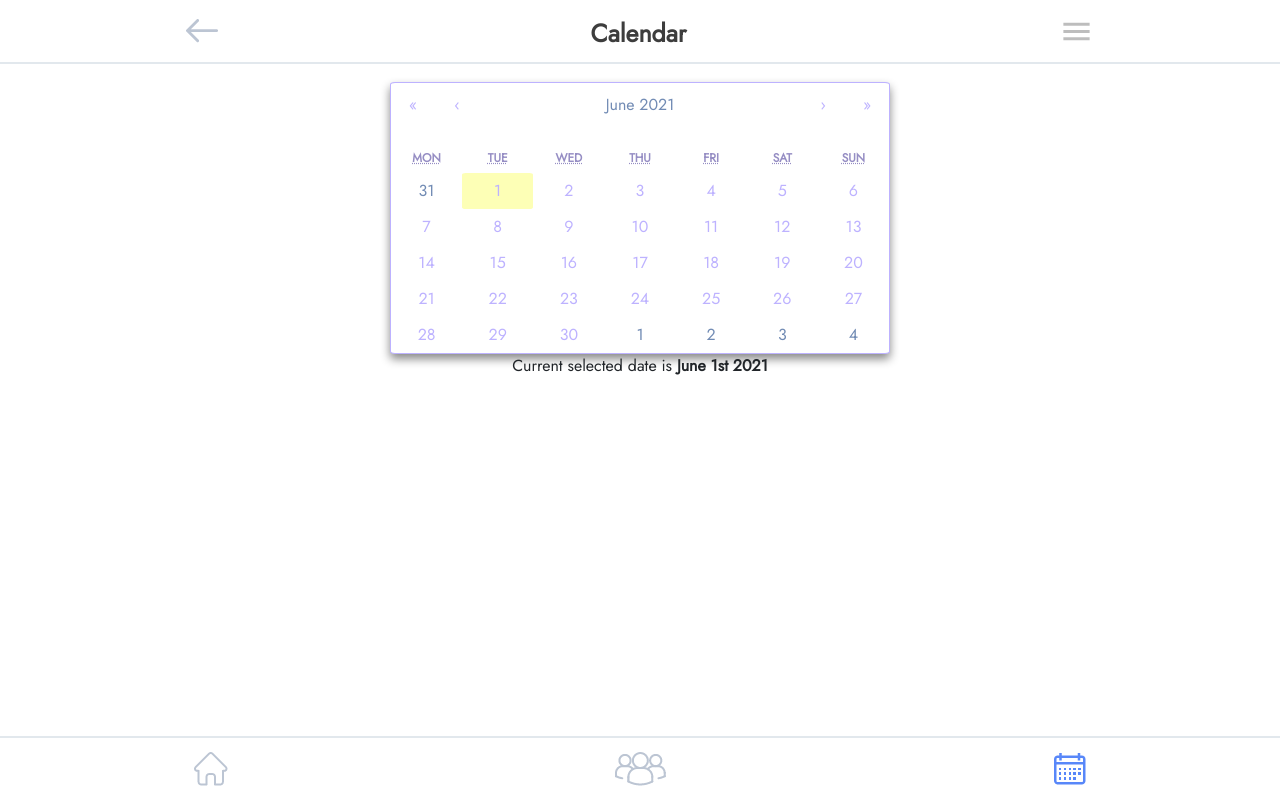
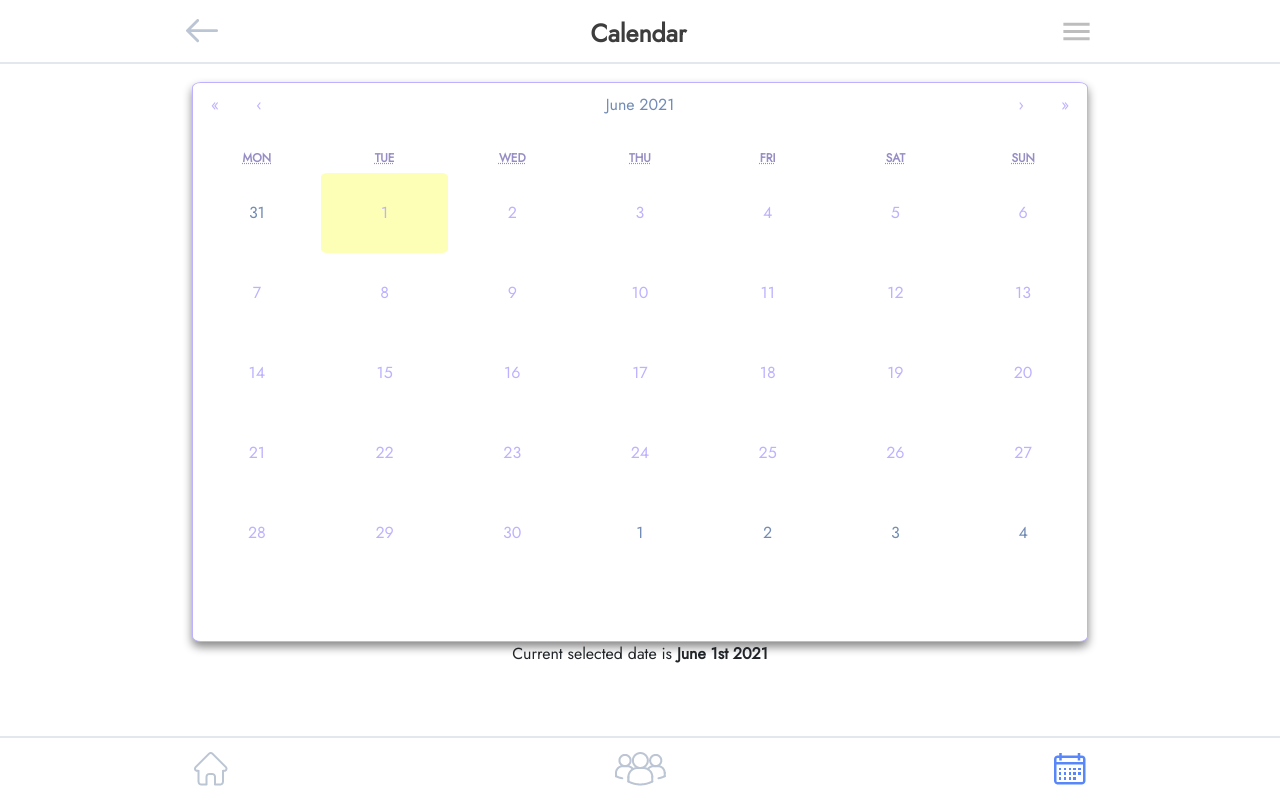
Before and after one commit to ZacharyKathe/Kinetic, a React (Create React App) app: page /dashboard/mycalendar in a window 1280 px wide. Built offline with nearby package versions, Linux system fonts and the light colour scheme; a web font is replaced by a local one.

Commit message:
adjusted height and width

```diff
--- a/src/index.css
+++ b/src/index.css
@@ -28,7 +28,9 @@ a {
     border: 1px solid #bdb2ff !important;
     font-family: 'Jost', sans-serif;
     border-radius: 1%;
-    box-shadow: 0px 5px 10px #888
+    box-shadow: 0px 5px 10px #888;
+    width: 70vw !important;
+    height: 70vh !important;
   }
 
 .react-calendar__navigation__arrow {
@@ -45,6 +47,7 @@ a {
 
 .react-calendar__month-view__days__day {
     color: #bdb2ff;
+    height: 10vh !important;
 }
 
 .react-calendar__month-view__days__day--neighboringMonth {
```
